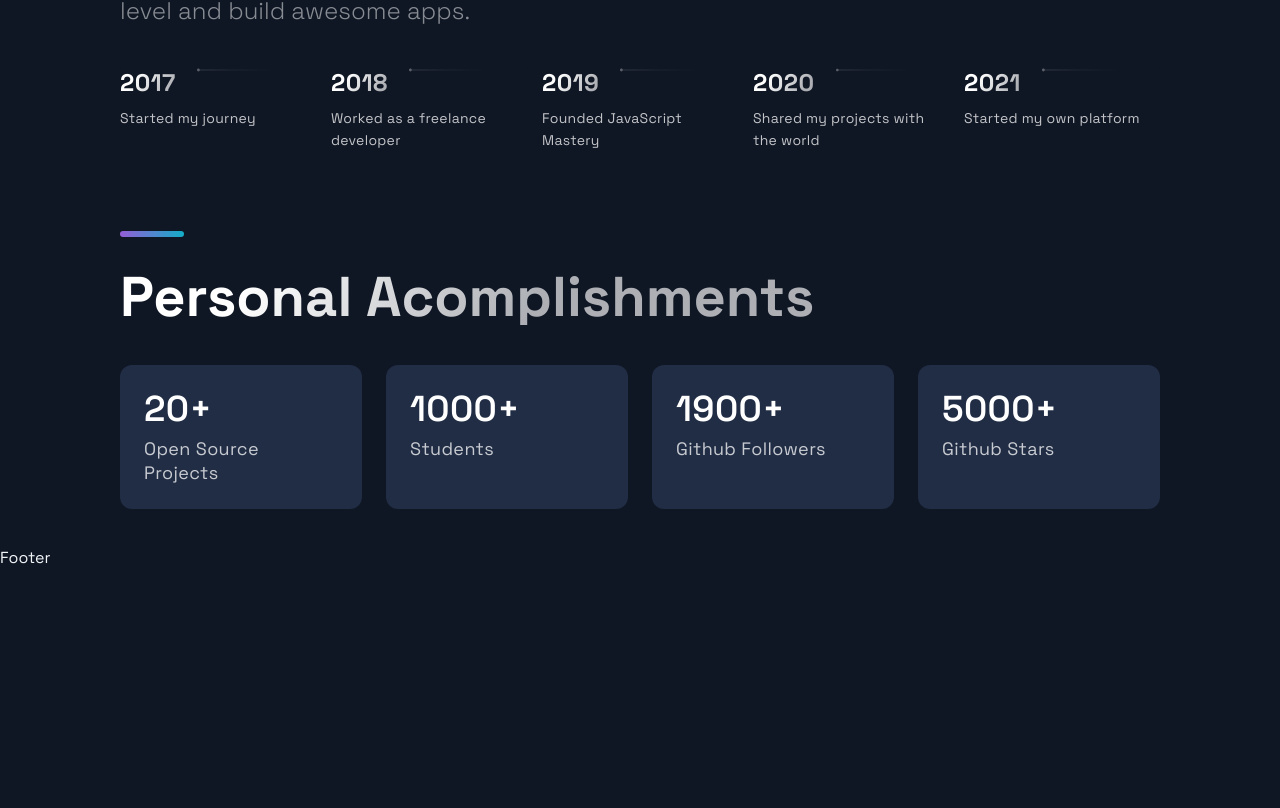
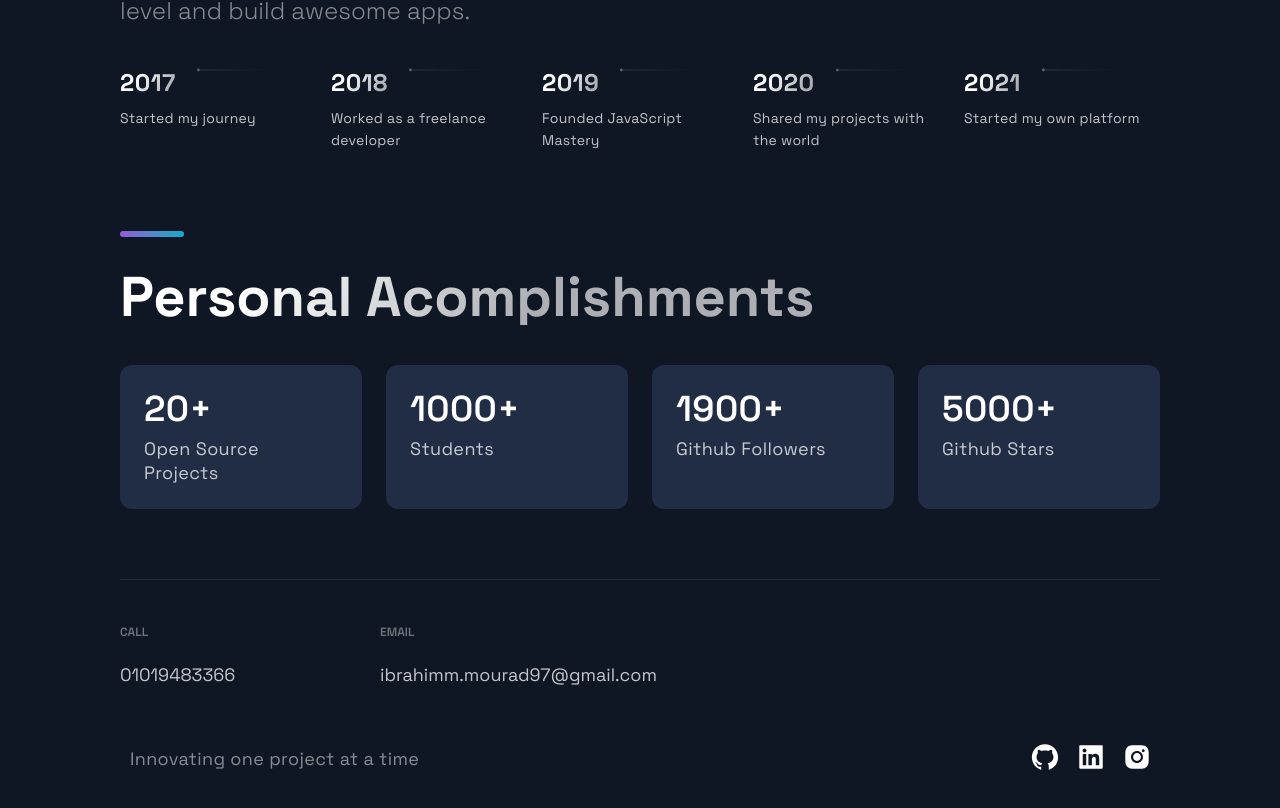
Before and after one commit to IbrahimMourad/NEXTJS-PORTFOLIO, a Next.js app: page / in a window 1280 px wide. Shown: the part 2852-3660 px from the top of the page. Before the commit the page ends 3420 px from the top, so only its background shows below. Built offline with nearby package versions, Linux system fonts and the light colour scheme.

Commit message:
Added Footer

```diff
--- a/src/components/Footer/Footer.js
+++ b/src/components/Footer/Footer.js
@@ -2,13 +2,50 @@
 import { AiFillGithub, AiFillInstagram, AiFillLinkedin } from 'react-icons/ai';
 
 import { SocialIcons } from '../Header/HeaderStyles';
-import { CompanyContainer, FooterWrapper, LinkColumn, LinkItem, LinkList, LinkTitle, Slogan, SocialContainer, SocialIconsContainer } from './FooterStyles';
+import {
+  CompanyContainer,
+  FooterWrapper,
+  LinkColumn,
+  LinkItem,
+  LinkList,
+  LinkTitle,
+  Slogan,
+  SocialContainer,
+  SocialIconsContainer,
+} from './FooterStyles';
 
 const Footer = () => {
   return (
-    <div>
-      Footer
-    </div>
+    <FooterWrapper>
+      <LinkList>
+        <LinkColumn>
+          <LinkTitle>Call</LinkTitle>
+          <LinkItem href="tel:01019483366">01019483366</LinkItem>
+        </LinkColumn>
+        <LinkColumn>
+          <LinkTitle>Email</LinkTitle>
+          <LinkItem href="mailto:ibrahimm.mourad97@gmail.com">
+            ibrahimm.mourad97@gmail.com
+          </LinkItem>
+        </LinkColumn>
+      </LinkList>
+      <SocialIconsContainer>
+        <CompanyContainer>
+          <Slogan>Innovating one project at a time</Slogan>
+        </CompanyContainer>
+        <SocialContainer>
+          <SocialIcons href="https://github.com/IbrahimMourad">
+            <AiFillGithub size="3rem" />
+          </SocialIcons>
+          <SocialIcons href="https://google.com">
+            <AiFillLinkedin size="3rem" />
+          </SocialIcons>
+          <SocialIcons href="https://google.com">
+            <AiFillInstagram size="3rem" />
+          </SocialIcons>
+        </SocialContainer>
+      </SocialIconsContainer>
+    </FooterWrapper>
   );
 };
 
--- a/src/components/Footer/FooterStyles.js
+++ b/src/components/Footer/FooterStyles.js
@@ -1,4 +1,4 @@
-import styled from "styled-components"
+import styled from 'styled-components';
 
 export const FooterWrapper = styled.section`
   width: calc(100vw - 96px);
@@ -6,80 +6,70 @@
   padding: 2rem 48px 40px;
   margin: 1rem auto;
   box-sizing: content-box;
-
-
-  @media ${props => props.theme.breakpoints.sm} {
+  @media ${(props) => props.theme.breakpoints.sm} {
     padding: 0 16px 48px;
     width: calc(100vw - 32px);
   }
-`
+`;
 
 export const LinkItem = styled.a`
   font-size: 18px;
   line-height: 30px;
   color: rgba(255, 255, 255, 0.75);
   margin-bottom: 16px;
-	transition: .3s ease;
+  transition: 0.3s ease;
   position: relative;
   left: 0;
-
   &:hover {
     color: #fff;
     left: 6px;
   }
-
-	@media ${props => props.theme.breakpoints.md} {
+  @media ${(props) => props.theme.breakpoints.md} {
     font-size: 16px;
     line-height: 28px;
     display: flex;
   }
-
-	@media ${props => props.theme.breakpoints.sm} {
+  @media ${(props) => props.theme.breakpoints.sm} {
     font-size: 8px;
     line-height: 14px;
     margin-bottom: 8px;
     display: flex;
     align-items: center;
   }
-`
+`;
 
 export const SocialIconsContainer = styled.div`
   max-width: 1040px;
   display: flex;
   justify-content: space-between;
-
-@media ${props => props.theme.breakpoints.md}{
+  @media ${(props) => props.theme.breakpoints.md} {
     display: flex;
     justify-content: space-between;
   }
-
-@media ${props => props.theme.breakpoints.sm}{
+  @media ${(props) => props.theme.breakpoints.sm} {
     display: flex;
     width: 100%;
     flex-direction: column;
   }
-`
+`;
 
 export const CompanyContainer = styled.div`
   display: flex;
-	align-items:baseline;
+  align-items: baseline;
   flex-wrap: wrap;
   margin-right: auto;
 
-
-	@media ${props => props.theme.breakpoints.md}{
+  @media ${(props) => props.theme.breakpoints.md} {
     flex-direction: column;
     align-items: baseline;
   }
-
-	@media ${props => props.theme.breakpoints.sm}{
+  @media ${(props) => props.theme.breakpoints.sm} {
     display: flex;
     flex-direction: column;
     margin: 0 0 32px;
     align-items: center;
   }
-`
-
+`;
 
 export const Slogan = styled.p`
   color: rgba(255, 255, 255, 0.5);
@@ -88,30 +78,26 @@
   font-size: 18px;
   line-height: 30px;
   padding: 1rem;
-
-	@media ${props => props.theme.breakpoints.md}{
+  @media ${(props) => props.theme.breakpoints.md} {
     font-size: 16px;
     line-height: 28px;
   }
-
-	@media ${props => props.theme.breakpoints.sm}{
+  @media ${(props) => props.theme.breakpoints.sm} {
     line-height: 22px;
     font-size: 14px;
     min-width: 100px;
   }
-`
+`;
 
 export const SocialContainer = styled.div`
   display: flex;
   align-items: center;
-
-	@media ${props => props.theme.breakpoints.md}{
+  @media ${(props) => props.theme.breakpoints.md} {
     justify-content: center;
     padding-right: 16px;
     flex-wrap: wrap;
   }
-`
-
+`;
 
 export const LinkList = styled.ul`
   border-top: 1px solid rgba(255, 255, 255, 0.1);
@@ -119,29 +105,27 @@
   grid-template-columns: repeat(3, minmax(85px, 220px));
   gap: 40px;
   padding: 40px 0 28px;
-
-	@media ${props => props.theme.breakpoints.lg} {
+  @media ${(props) => props.theme.breakpoints.lg} {
     padding: 32px 0 16px;
   }
-
-	@media ${props => props.theme.breakpoints.md} {
+  @media ${(props) => props.theme.breakpoints.md} {
     width: 100%;
     padding: 32px 0 16px;
     gap: 16px;
   }
-	@media ${props => props.theme.breakpoints.sm} {
+  @media ${(props) => props.theme.breakpoints.sm} {
     width: 100%;
     padding: 32px 4px 16px;
     gap: 5px;
   }
-`
+`;
 
 export const LinkColumn = styled.div`
   display: flex;
   flex-direction: column;
   max-width: 220px;
   width: 100%;
-`
+`;
 export const LinkTitle = styled.h4`
   font-style: normal;
   font-weight: 600;
@@ -150,10 +134,9 @@
   text-transform: uppercase;
   color: rgba(255, 255, 255, 0.4);
   margin-bottom: 16px;
-
-	@media ${props => props.theme.breakpoints.sm} {
+  @media ${(props) => props.theme.breakpoints.sm} {
     font-size: 10px;
     line-height: 12px;
     margin-bottom: 8px;
   }
-`
+`;
```
Lines whose indentation alone changed are shown as unchanged.
